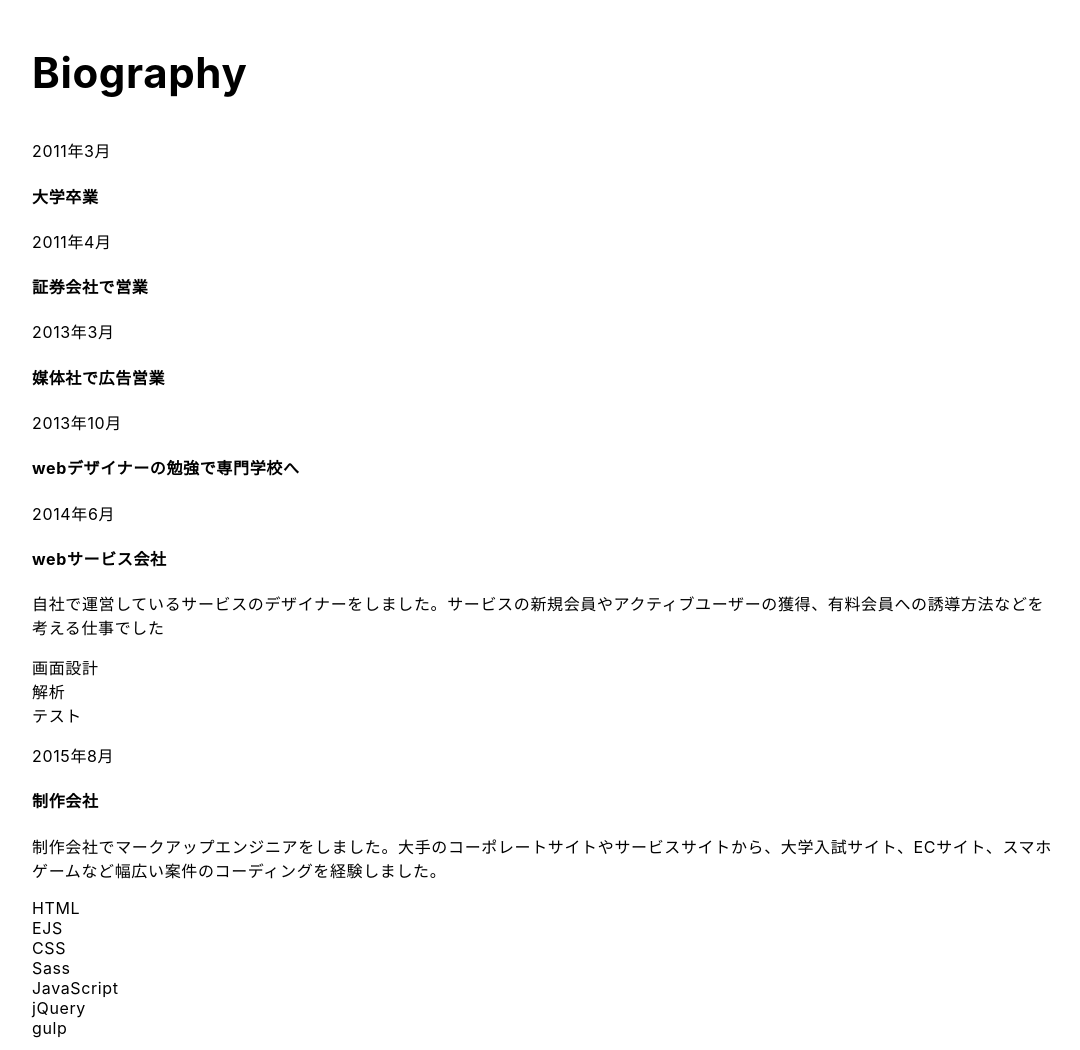
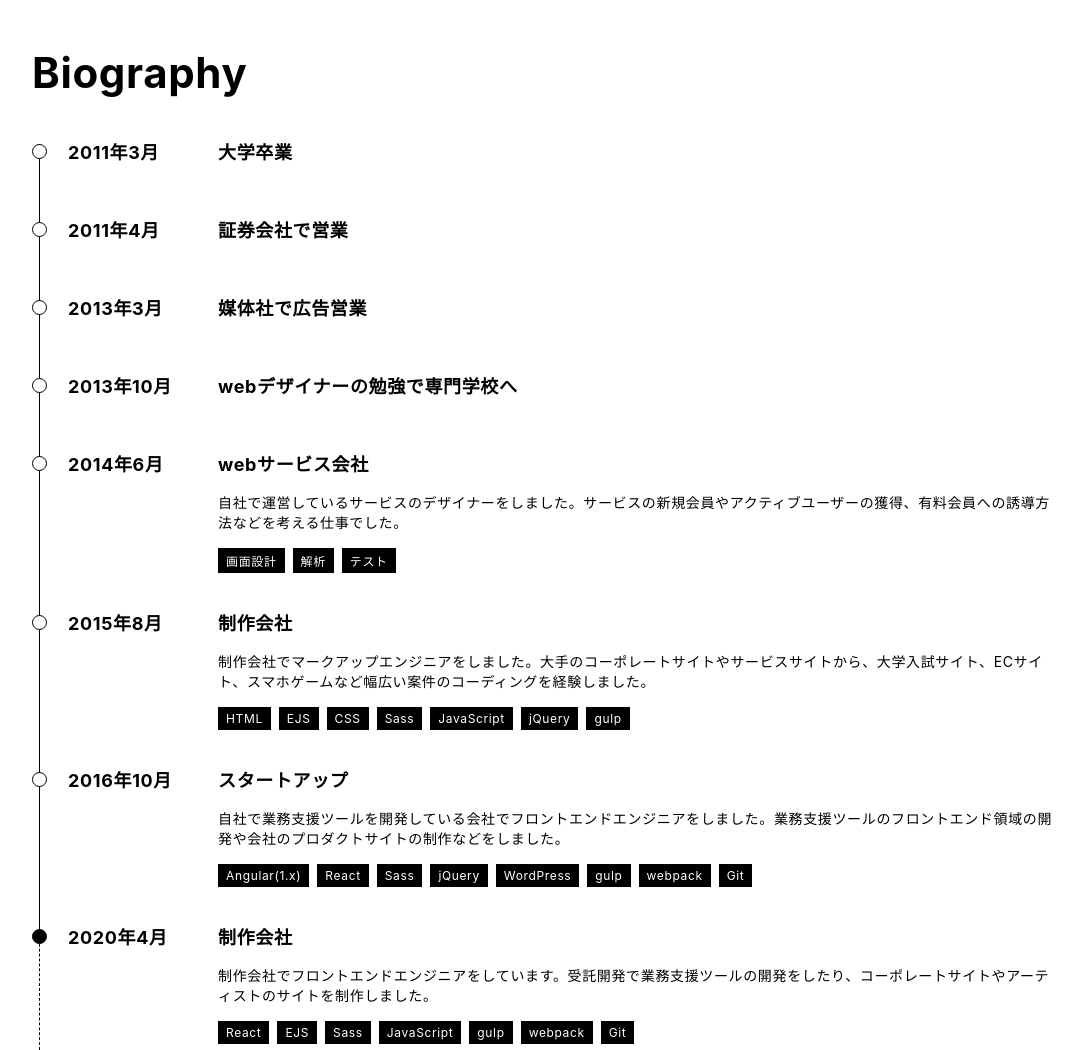
Before and after one commit to mismith0227/mismith.me, a Gatsby site: page /about in a window 1280 px wide. Shown: the part 1500-2550 px from the top of the page, without its empty margins (96-1176 px from the left). Built offline with nearby package versions, Linux system fonts and the light colour scheme; Gatsby itself is replaced by a stand-in of ours.

Commit message:
biographyのスタイリング

```diff
--- a/src/components/organisms/AboutContent/data.ts
+++ b/src/components/organisms/AboutContent/data.ts
@@ -36,7 +36,7 @@ export const biographies = [
     date: '2014年6月',
     title: 'webサービス会社',
     detail:
-      '自社で運営しているサービスのデザイナーをしました。サービスの新規会員やアクティブユーザーの獲得、有料会員への誘導方法などを考える仕事でした',
+      '自社で運営しているサービスのデザイナーをしました。サービスの新規会員やアクティブユーザーの獲得、有料会員への誘導方法などを考える仕事でした。',
     skills: ['画面設計', '解析', 'テスト'],
   },
   {
--- a/src/components/organisms/AboutContent/index.tsx
+++ b/src/components/organisms/AboutContent/index.tsx
@@ -10,6 +10,7 @@ import {
   TagItem,
   Biographies,
   BiographyItem,
+  BiographyRight,
   BiographyDate,
   BiographyTitle,
   BiographyDetail,
@@ -121,6 +122,7 @@ export const AboutContent = ({}: Props) => (
           {biographies.map((item: Biography) => (
             <BiographyItem key={item.date}>
               <BiographyDate>{item.date}</BiographyDate>
+              <BiographyRight>
                 <BiographyTitle>{item.title}</BiographyTitle>
                 {BiographyDetail && (
                   <BiographyDetail>{item.detail}</BiographyDetail>
@@ -132,6 +134,7 @@ export const AboutContent = ({}: Props) => (
                     ))}
                   </BiographySkills>
                 )}
+              </BiographyRight>
             </BiographyItem>
           ))}
         </Biographies>
--- a/src/components/organisms/AboutContent/styles.ts
+++ b/src/components/organisms/AboutContent/styles.ts
@@ -52,21 +52,88 @@ export const Biographies = styled.ul`
   list-style: none;
 `
 
-export const BiographyItem = styled.li``
+export const BiographyItem = styled.li`
+  display: flex;
+  position: relative;
+  padding: 0 0 36px 36px;
 
-export const BiographyDate = styled.p``
+  &::before {
+    content: '';
+    display: block;
+    position: absolute;
+    top: 6px;
+    left: 0;
+    background-color: #fff;
+    border: 1px solid #000;
+    box-sizing: border-box;
+    width: 15px;
+    height: 15px;
+    border-radius: 9999px;
+    z-index: 1;
+  }
 
-export const BiographyTitle = styled.h4``
+  &::after {
+    content: '';
+    display: block;
+    position: absolute;
+    top: 6px;
+    left: 7px;
+    width: 1px;
+    height: 100%;
+    background-color: #000;
+  }
 
-export const BiographyDetail = styled.p``
+  &:last-of-type {
+    padding-bottom: 0;
+
+    &::before {
+      background-color: #000;
+    }
+
+    &::after {
+      border-right: 1px dashed #000;
+      left: 6px;
+      background-color: #fff;
+    }
+  }
+`
+
+export const BiographyDate = styled.p`
+  width: 150px;
+  margin: 0;
+  font-size: 18px;
+  font-weight: bold;
+`
+
+export const BiographyRight = styled.div`
+  flex: 1;
+`
+
+export const BiographyTitle = styled.h4`
+  margin: 0;
+  font-size: 18px;
+  font-weight: bold;
+`
+
+export const BiographyDetail = styled.p`
+  margin: 16px 0 0;
+  font-size: 14px;
+`
 
 export const BiographySkills = styled.ul`
-  margin: 0;
+  display: flex;
+  margin: 16px 0 0;
   padding: 0;
   list-style: none;
 `
 
-export const BiographySkillItem = styled.li``
+export const BiographySkillItem = styled.li`
+  margin: 0 8px 0 0;
+  padding: 4px 8px;
+  background-color: #000;
+  color: #fff;
+  font-size: 12px;
+`
 
 export const Activity = styled.dl``
 
```
Lines whose indentation alone changed are shown as unchanged.
